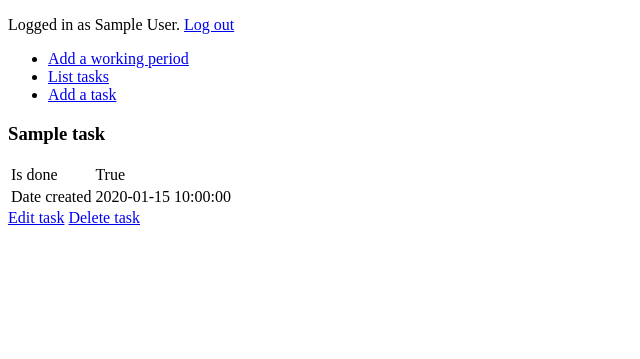
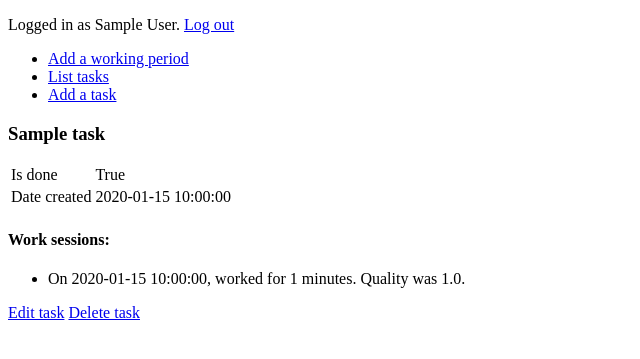
Before and after one commit to sofivanhanen/task-tracker, a Flask app: page /tasks/1/ in a window 1280 px wide. Shown: the top 359 px of the page, without its empty margins (0-640 px from the left). Run offline with Flask 2, Linux system fonts and the light colour scheme; a user stored in the database is signed in; tables that the repository leaves empty hold one stand-in row (values such as "Sample post").

Commit message:
Show work sessions related to the task on details page

```diff
--- a/application/tasks/views.py
+++ b/application/tasks/views.py
@@ -3,6 +3,7 @@ from flask import redirect, render_template, request, url_for
 from flask_login import login_required, current_user
 from application.tasks.models import Task
 from application.tasks.forms import TaskForm, EditForm
+from application.workingperiods.models import WorkingPeriod
 
 
 @app.route("/tasks", methods=["GET"])
@@ -22,7 +23,8 @@ def tasks_form():
 def tasks_details(task_id):
     # TODO user shouldn't be able to navigate to another user's task by manipulating url
     t = Task.query.get(task_id)
-    return render_template("tasks/details.html", task=t)
+    wps = WorkingPeriod.find_working_periods_as_string_for_task(task_id)
+    return render_template("tasks/details.html", task=t, working_periods=wps)
 
 
 @app.route("/tasks/<task_id>/", methods=["POST"])
--- a/application/templates/tasks/details.html
+++ b/application/templates/tasks/details.html
@@ -20,5 +20,21 @@
     </td>
   </tr>
 </table>
+
+{% if working_periods is defined %}
+<h4>
+  Work sessions:
+</h4>
+
+<ul>
+  {% for wp in working_periods %}
+  <li>
+    {{wp}}
+  </li>
+  {% endfor %}
+</ul>
+
+{% endif %}
+
 <a href="{{url_for('tasks_edit_task', task_id = task.id)}}">Edit task</a>
 <a href="{{url_for('tasks_delete_task', task_id = task.id)}}">Delete task</a> {% endblock %}
--- a/application/workingperiods/models.py
+++ b/application/workingperiods/models.py
@@ -1,5 +1,7 @@
 from application import db
 from application.models import Base
+from sqlalchemy.sql import text
+from datetime import *
 
 
 class WorkingPeriod(Base):
@@ -14,3 +16,20 @@ class WorkingPeriod(Base):
         self.time = time
         self.length = length
         self.quality = quality
+
+    @staticmethod
+    def find_working_periods_as_string_for_task(task_id):
+        stmt = text("SELECT working_period.time, working_period.length, working_period.quality FROM working_period INNER JOIN task ON task.id = working_period.task_id")
+        res = db.engine.execute(stmt)
+
+        # TODO why is time returned as string? Should be a datetime object.
+        response = []
+        for row in res:
+            workstring = "On " + row[0] + \
+                ", worked for " + str(row[1]) + " minutes."
+            if row[2] is not None:
+                workstring += (" Quality was " + str(row[2]) + ".")
+
+            response.append(workstring)
+
+        return response
```
